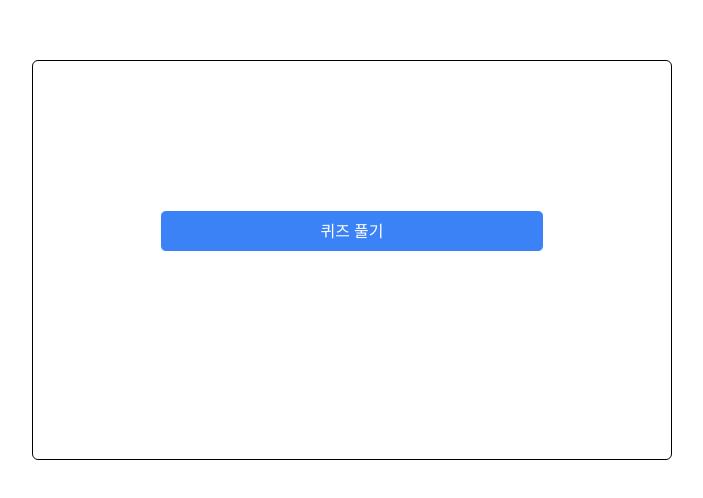
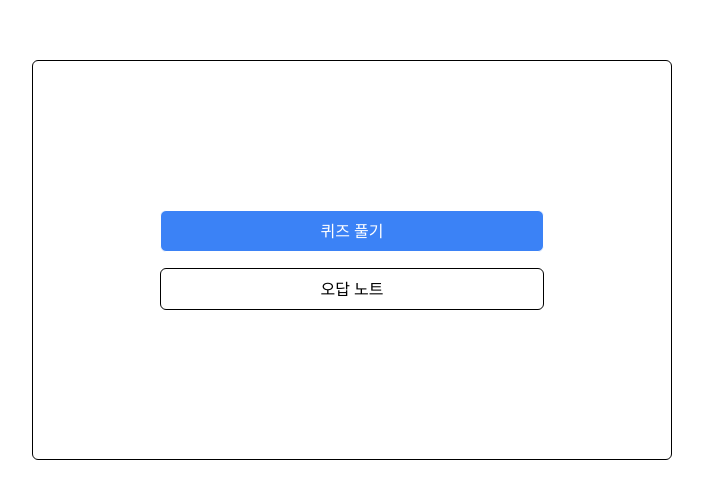
Before and after one commit to Doosies/assignment_quiz, a React (Vite) app: page / in a window 1280 px wide. Shown: the part 140-638 px from the top of the page, without its empty margins (288-991 px from the left). Built offline with nearby package versions, Linux system fonts and the light colour scheme.

Commit message:
change: Button 변수명 변경
- bgColor -> buttonType으로 변경함

```diff
--- a/src/components/common/Button/Button.tsx
+++ b/src/components/common/Button/Button.tsx
@@ -8,9 +8,9 @@ interface ButtonProps {
   invisible?: boolean;
 }
 
-const bgColors = {
+const buttonTypes = {
   primary: 'text-white bg-blue hover:bg-blue-hover',
-  secondary: 'text-white bg-green hover:bg-green-hover',
+  secondary: 'bg-white hover:bg-gray',
   none: '',
 };
 
@@ -23,7 +23,7 @@ export function Button({
   color = 'primary',
   size = 'md',
 }: ButtonProps) {
-  const bgColor = bgColors[color];
+  const buttonType = buttonTypes[color];
   const buttonSize = size === 'full' ? 'w-full' : `text-${size}`;
   const border = noBorder ? '' : 'border';
   const visible = invisible ? 'invisible' : '';
@@ -32,7 +32,7 @@ export function Button({
     <button
       onClick={onClick}
       className={`rounded-md p-2 px-4 transition-colors flex-center
-                  ${buttonSize} ${bgColor} ${border} ${visible} ${className}
+                  ${buttonSize} ${buttonType} ${border} ${visible} ${className}
                 `}
     >
       {children}
```
